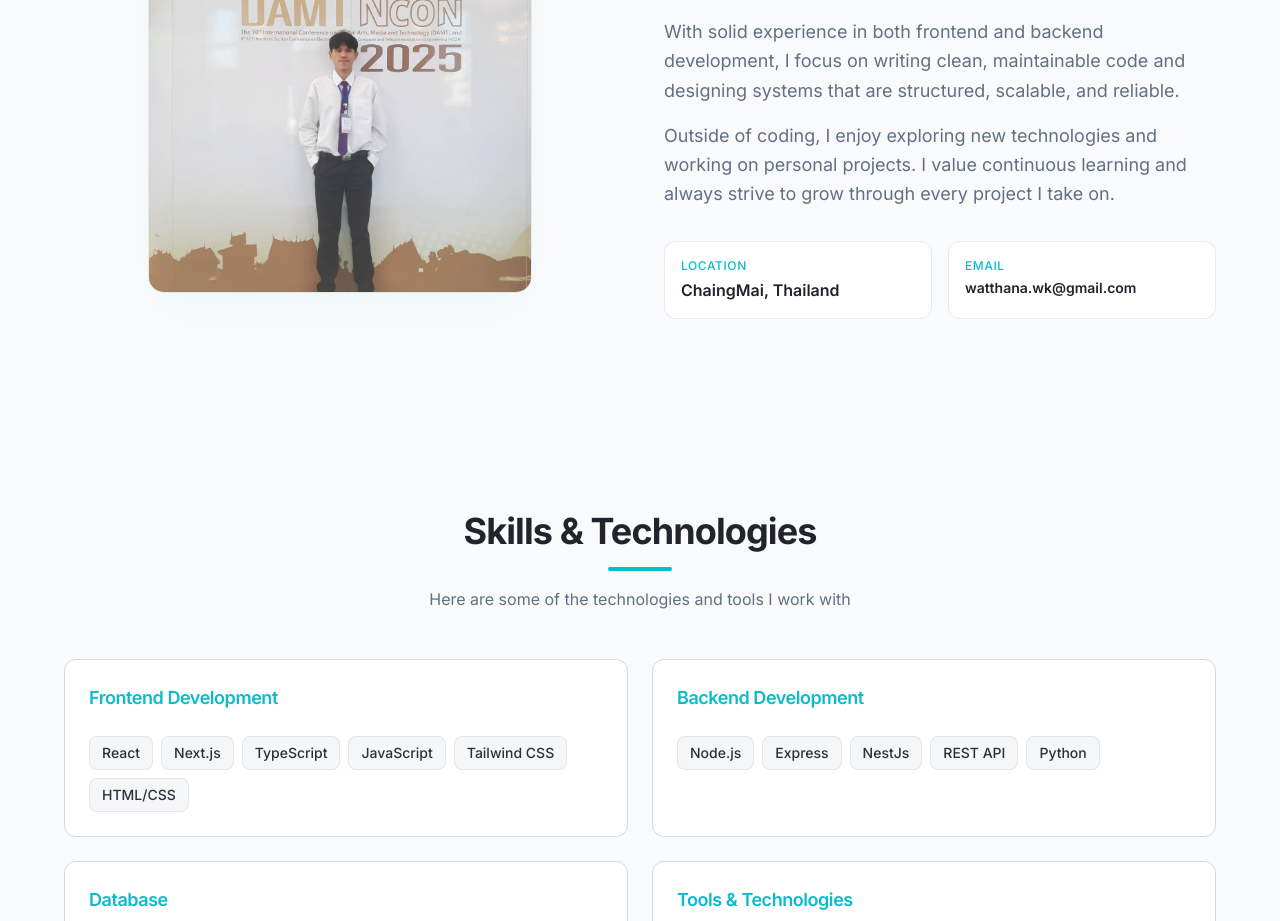
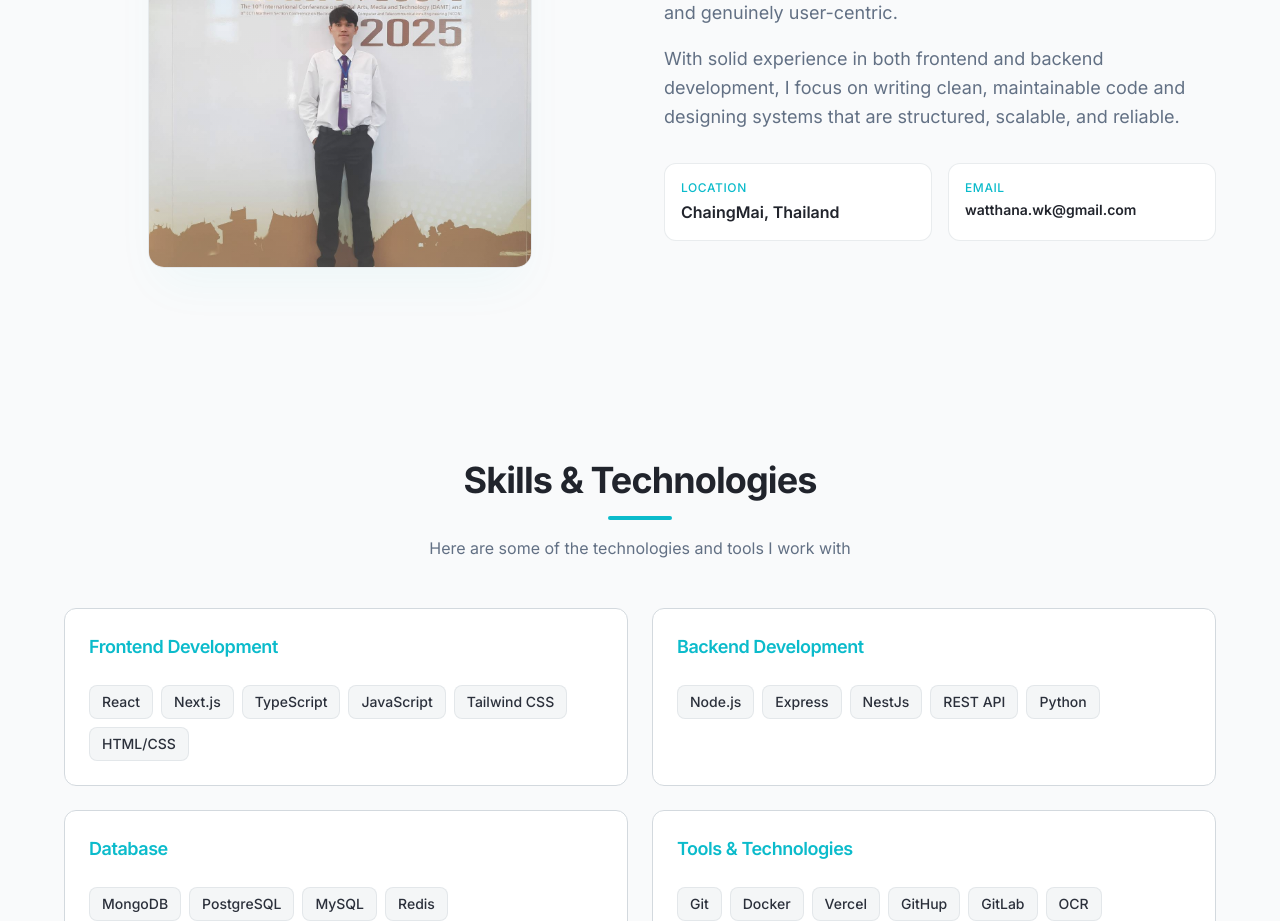
Before and after one commit to Watthana65022128/my-portfolio, a Next.js app: page / in a window 1280 px wide. Shown: the part 1120-2041 px from the top of the page. Built offline with nearby package versions, Linux system fonts and the light colour scheme.

Commit message:
feat: remove personal project bio detail for a more concise personal description

```diff
--- a/src/data/personal.ts
+++ b/src/data/personal.ts
@@ -6,7 +6,6 @@ export const personalInfo: PersonalInfo = {
   bio: [
     "Hello, I'm Jame, a dedicated Full-Stack Developer with a strong interest in modern web technologies. I’m passionate about building applications that are visually refined, high-performing, and genuinely user-centric.",
     "With solid experience in both frontend and backend development, I focus on writing clean, maintainable code and designing systems that are structured, scalable, and reliable.",
-    "Outside of coding, I enjoy exploring new technologies and working on personal projects. I value continuous learning and always strive to grow through every project I take on.",
   ],
   email: "watthana.wk@gmail.com",
   location: "ChaingMai, Thailand",
```
